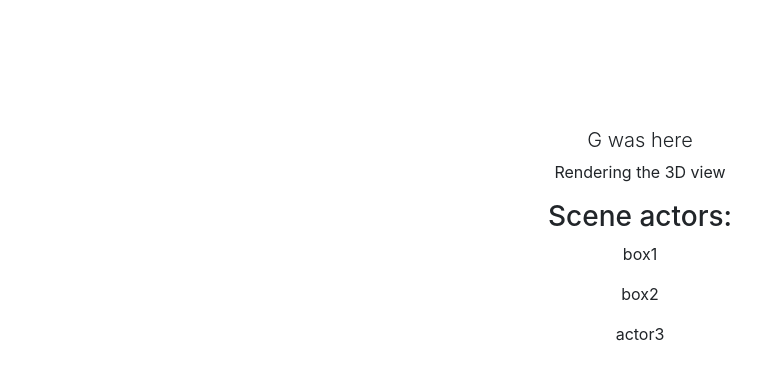
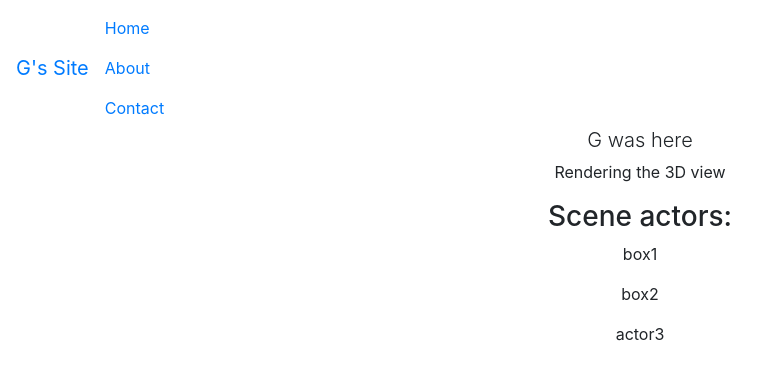
Before and after one commit to glenngartner/website, an Angular app: page / in a window 1280 px wide. Shown: the top 380 px of the page, without its empty margins (0-776 px from the left). Built offline with nearby package versions, Linux system fonts and the light colour scheme.

Commit message:
basic header componenet integrated

```diff
--- a/src/app/app.component.html
+++ b/src/app/app.component.html
@@ -1,3 +1,4 @@
+<app-nav></app-nav>
 <div class="container">
   <div class="starter-template">
     <h1 class="lead">
--- a/src/app/nav/nav.component.html
+++ b/src/app/nav/nav.component.html
@@ -1,3 +1,14 @@
-<p>
-  nav works!
-</p>
+<nav class="navbar navbar-toggleable-md navbar-inverse bg-inverse fixed-top">
+  <a class="navbar-brand" href="#">G's Site</a>
+  <ul class="nav navbar-nav mr-auto">
+    <li class="nav-item active">
+      <a class="nav-link" href="#">Home <span class="sr-only">(current)</span></a>
+    </li>
+    <li class="nav-item">
+      <a class="nav-link" href="#">About</a>
+    </li>
+    <li class="nav-item">
+      <a class="nav-link" href="#">Contact</a>
+    </li>
+  </ul>
+</nav>
```
